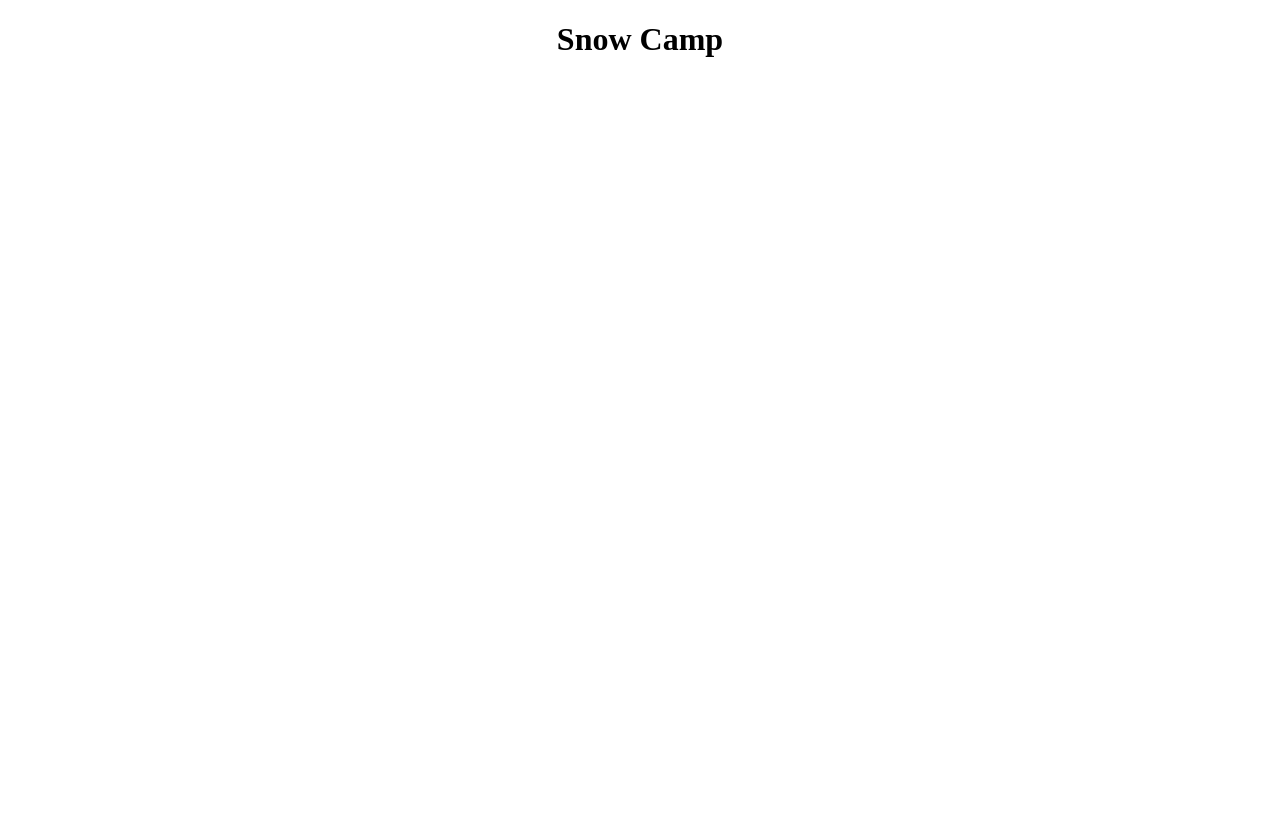
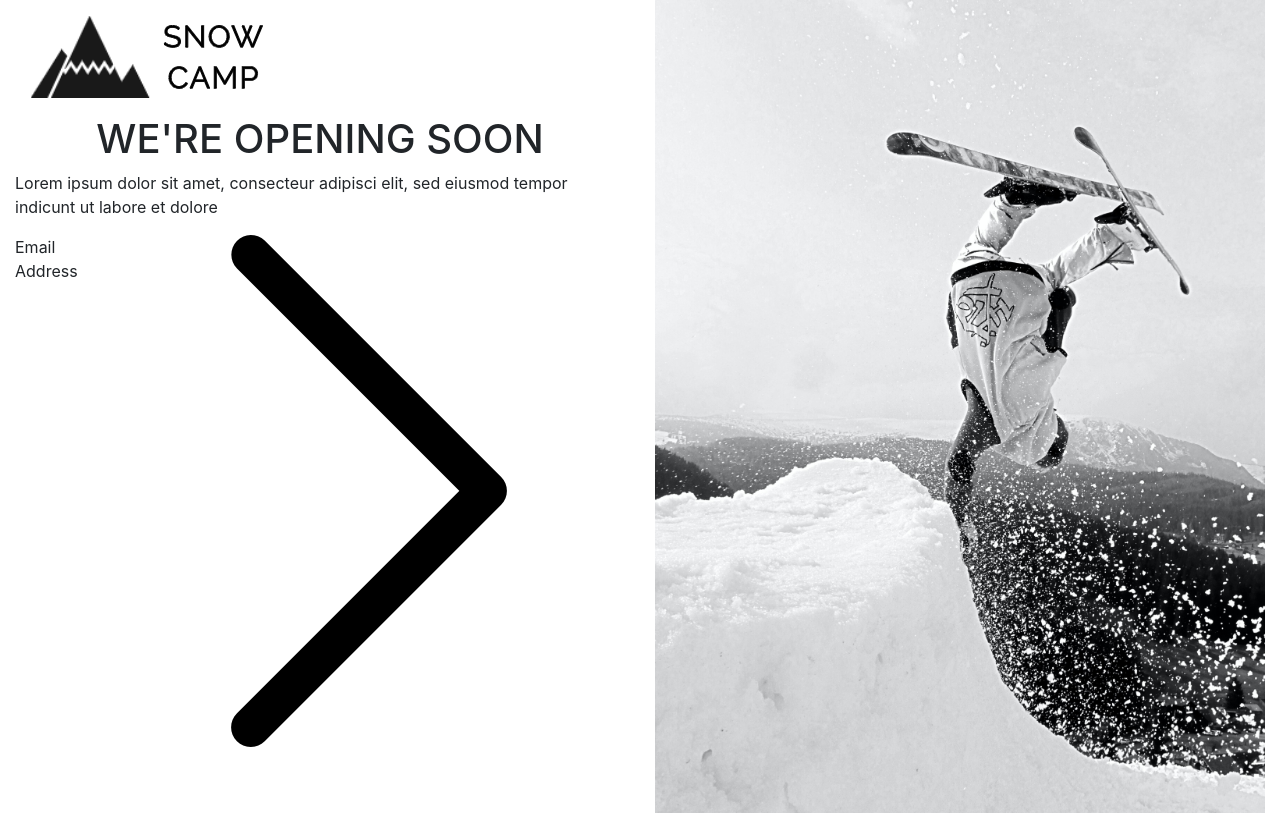
Before and after one commit to peondg-front-end-playgrounds/snow-camp, a website: page index.html in a window 1280 px wide. Drawn offline with nearby package versions, Linux system fonts and the light colour scheme.

Commit message:
Updated index.html

```diff
--- a/index.html
+++ b/index.html
@@ -5,11 +5,36 @@
     <meta name="viewport" content="width=device-width, initial-scale=1.0" />
     <!-- displays site properly based on user's device -->
     <title>Frontend Playground | Snow Camp</title>
+    <link rel="stylesheet" href="node_modules/bootstrap/dist/css/bootstrap.min.css" />
     <link rel="stylesheet" href="styles.css">
   </head>
 
   <body>
-      <h1>Snow Camp</h1>
+    <div class="container-fluid">
+        <div class="row">
 
+            <div class="col-sm-6">
+                <img class="img-fluid" src="assets/snow-camp-logo1.png" alt="Snow Camp Logo">
+                <div class="align-items-center">
+                    <h1>WE'RE OPENING SOON</h1>
+                    <p>Lorem ipsum dolor sit amet, consecteur adipisci elit, sed eiusmod tempor indicunt ut labore et dolore</p>
+                    <div class="media">
+                        <div class="media-body">
+                            Email Address
+                        </div>
+                        <img src="assets/next.png" alt="Next Button">
+                    </div>
+                </div>
+            </div>
+
+            <div class="col-sm-6">
+                <img class="img-fluid" src="assets/matyas-paster-9Uz5yq4PLlY-unsplash.jpg" alt="Stunt Skier Doing Flip">
+            </div>
+        </div>
+    </div>
+
+    <script src="node_modules/jquery/dist/jquery.slim.min.js"></script>
+    <script src="node_modules/popper.js/dist/umd/popper.min.js"></script>
+    <script src="node_modules/bootstrap/dist/js/bootstrap.min.js"></script>
   </body>
 </html>
```
Also changed, not shown: package.json (added, +29 -0 lines), 1 other file.
